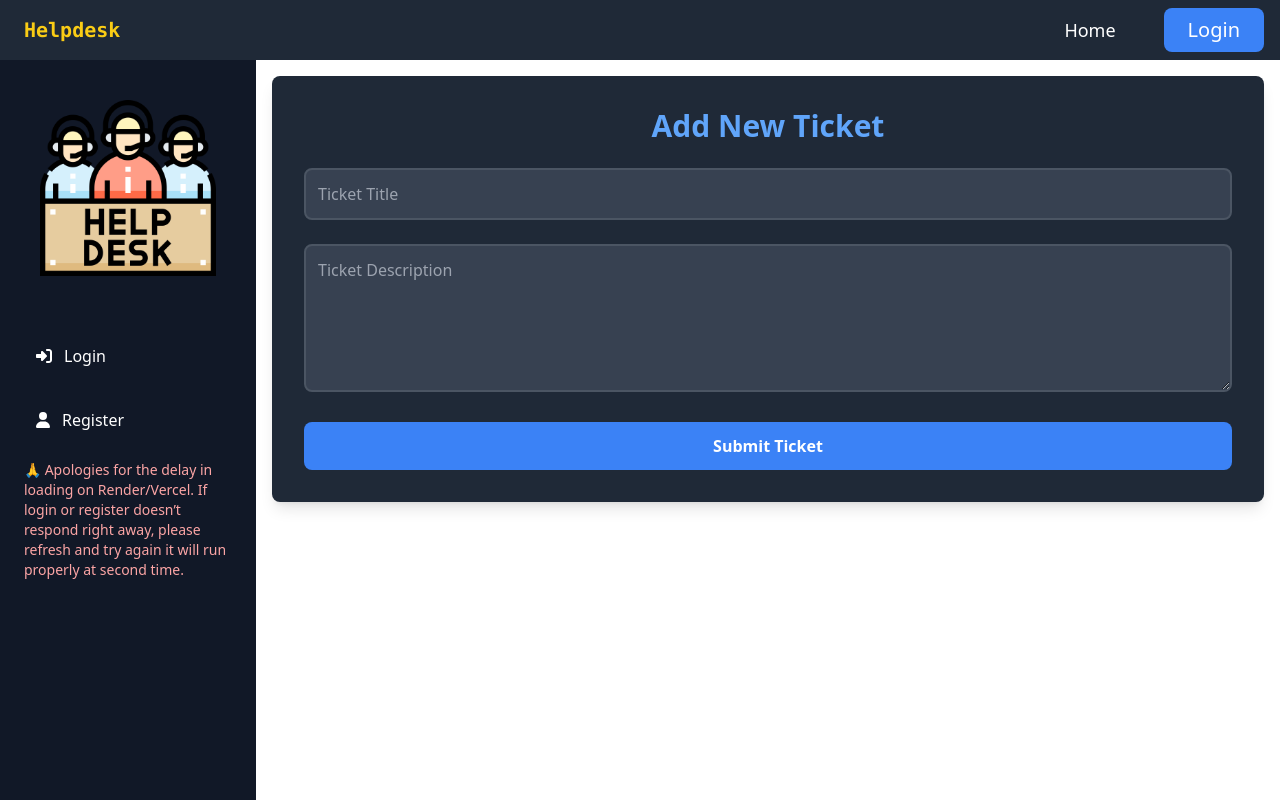
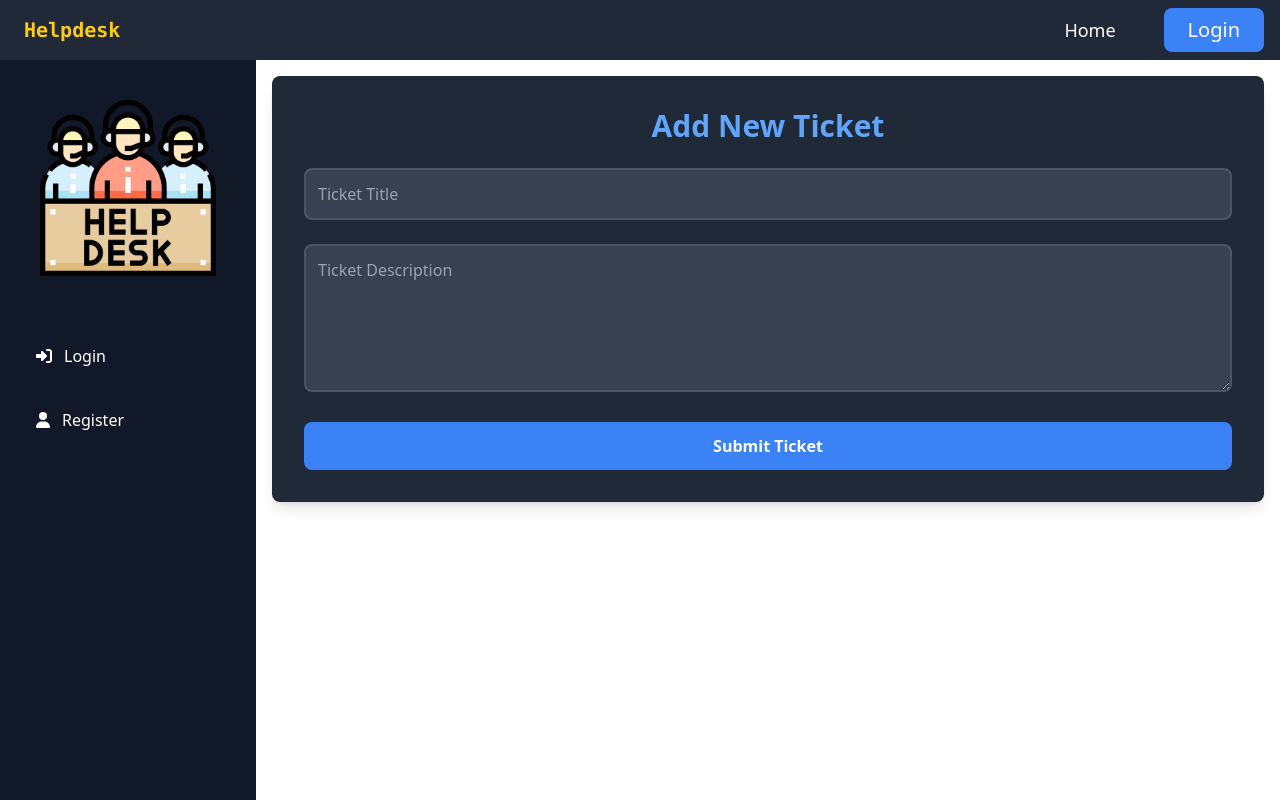
Before and after one commit to manvendra9752/Help-desk-here, a React (Vite) app in the folder frontend/: page /user/add-ticket in a window 1280 px wide. Built offline with nearby package versions, Linux system fonts and the light colour scheme.

Commit message:
finally deploy

```diff
--- a/frontend/src/components/AddTicket.jsx
+++ b/frontend/src/components/AddTicket.jsx
@@ -3,7 +3,7 @@ import axios from "axios";
 import { useSelector, useDispatch } from "react-redux";
 import { addTicket } from "../redux/ticketSlice";
 import { useNavigate } from "react-router-dom";
-import { ToastContainer, toast } from "react-toastify";
+import { toast } from "react-toastify";
 import "react-toastify/dist/ReactToastify.css";
 
 const AddTicket = () => {
@@ -45,7 +45,6 @@ const AddTicket = () => {
 
   return (
     <div className="p-8 max-w-7xl mx-auto bg-gray-800 shadow-lg rounded-lg">
-      <ToastContainer position="top-right" autoClose={3000} hideProgressBar />
       <h1 className="text-3xl font-bold mb-6 text-center text-blue-400">
         Add New Ticket
       </h1>
--- a/frontend/src/components/Customers.jsx
+++ b/frontend/src/components/Customers.jsx
@@ -1,7 +1,7 @@
 import { useEffect, useState } from "react";
 import { useSelector } from "react-redux";
 import axios from "axios";
-import { ToastContainer, toast } from "react-toastify";
+import { toast } from "react-toastify";
 import "react-toastify/dist/ReactToastify.css";
 
 const Customers = () => {
@@ -79,7 +79,6 @@ const Customers = () => {
 
   return (
     <div className="p-6 max-w-7xl mx-auto bg-gray-900 text-gray-200 shadow-lg rounded-lg">
-      <ToastContainer position="top-right" autoClose={3000} hideProgressBar />
       <h1 className="text-2xl font-bold mb-4 text-center text-blue-400">
         Customers Management
       </h1>
--- a/frontend/src/components/Menu.jsx
+++ b/frontend/src/components/Menu.jsx
@@ -10,7 +10,6 @@ import {
 } from "@fortawesome/free-solid-svg-icons";
 
 import image from "../assets/imagemenu.png";
-import { useEffect } from "react";
 
 const Menu = () => {
   const role = useSelector((state) => state.user.role);
@@ -20,7 +19,6 @@ const Menu = () => {
       <img className="p-4 mb-10" src={image} alt="Helpdesk Logo" />
 
       <ul className="space-y-4">
-        {/* Menu options based on role */}
         {role === "customer" && (
           <>
             <li>
@@ -153,11 +151,6 @@ const Menu = () => {
                 <span>Register</span>
               </NavLink>
             </li>
-            <p className="text-red-300 text-sm">
-              🙏 Apologies for the delay in loading on Render/Vercel. If login
-              or register doesn’t respond right away, please refresh and try
-              again it will run properly at second time.
-            </p>
           </>
         )}
       </ul>
```
